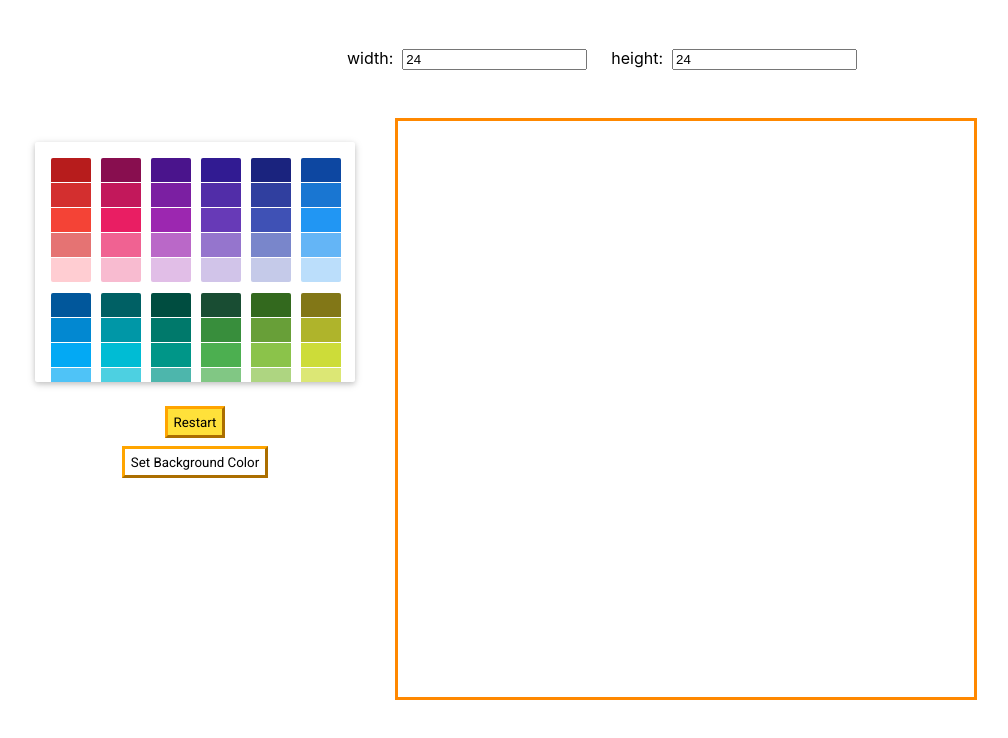
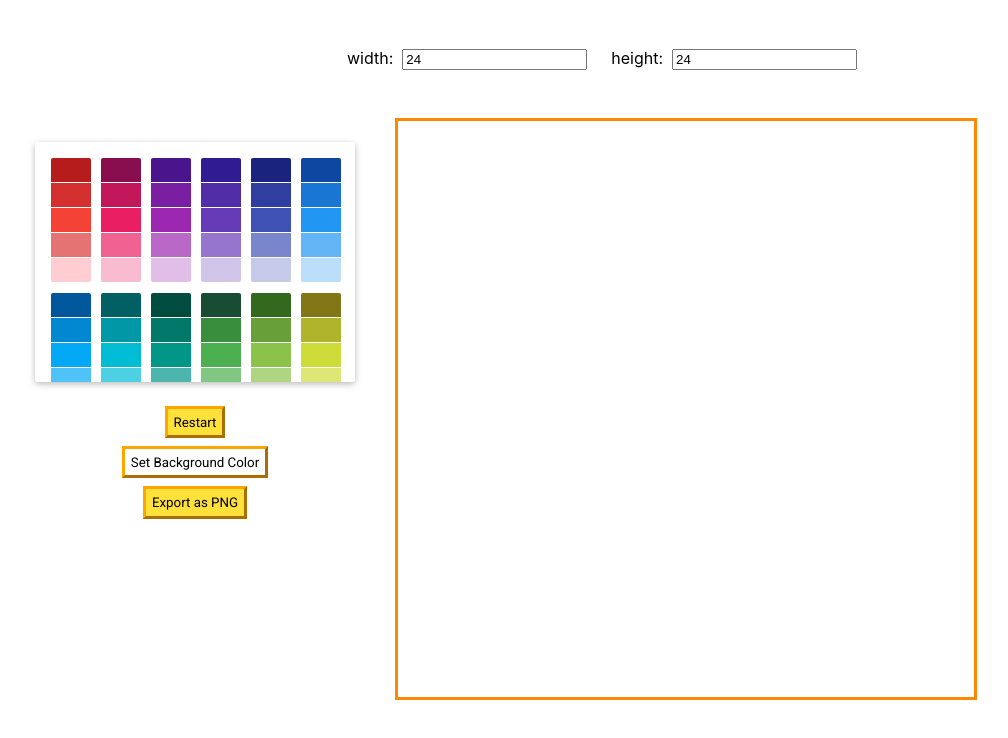
Before and after one commit to andreamaciasr/pixel-art, a React (Create React App) app: page / in a window 1280 px wide. Shown: the top 738 px of the page, without its empty margins (50-1058 px from the left). Built offline with nearby package versions, Linux system fonts and the light colour scheme.

Commit message:
export as png functionality wip

```diff
--- a/package.json
+++ b/package.json
@@ -8,6 +8,7 @@
     "@testing-library/user-event": "^13.5.0",
     "react": "^18.3.1",
     "react-color": "^2.19.3",
+    "react-component-export-image": "^1.0.6",
     "react-dom": "^18.3.1",
     "react-scripts": "5.0.1",
     "web-vitals": "^2.1.4"
--- a/src/components/Canvas/Canvas.js
+++ b/src/components/Canvas/Canvas.js
@@ -1,15 +1,19 @@
 import "./Canvas.css";
-import { useState, useEffect } from "react";
+import { exportComponentAsPNG } from "react-component-export-image";
+import { useState, useRef } from "react";
 import { SwatchesPicker } from "react-color";
 import Row from "../Row/Row";
 import RestartButton from "../RestartButton/RestartButton";
 import BackgroundColorButton from "../BackgroundColorButton/BackgroundColor";
+import ExportButton from "../ExportButton/ExportButton";
 
 export default function Canvas({ height, width }) {
   const [reset, setReset] = useState(false);
   const [selectedColor, setSelectedColor] = useState("white");
   const [background, setBackground] = useState(false);
   const [isMouseDown, setIsMouseDown] = useState(false);
+
+  const canvasRef = useRef();
 
   function handleMouseDown() {
     setIsMouseDown(true);
@@ -61,9 +65,10 @@ export default function Canvas({ height, width }) {
               color={selectedColor}
               handleSetBackground={handleSetBackground}
             />
+            <ExportButton canvasRef={canvasRef} />
           </div>
         </div>
-        <div className="canvas-rows">
+        <div className="canvas-rows" ref={canvasRef}>
           {Array.from({ length: height }).map((_, i) => (
             <Row
               isMouseDown={isMouseDown}
--- /dev/null
+++ b/src/components/ExportButton/ExportButton.js
@@ -0,0 +1,10 @@
+import "./ExportButton.css";
+import { exportComponentAsPNG } from "react-component-export-image";
+
+export default function ExportButton({ canvasRef }) {
+  return (
+    <button onClick={() => exportComponentAsPNG(canvasRef)}>
+      Export as PNG
+    </button>
+  );
+}
```
Also changed, not shown: src/components/ExportButton/ExportButton.css (added), 1 other file (tests, documents, lock files or other folders).
